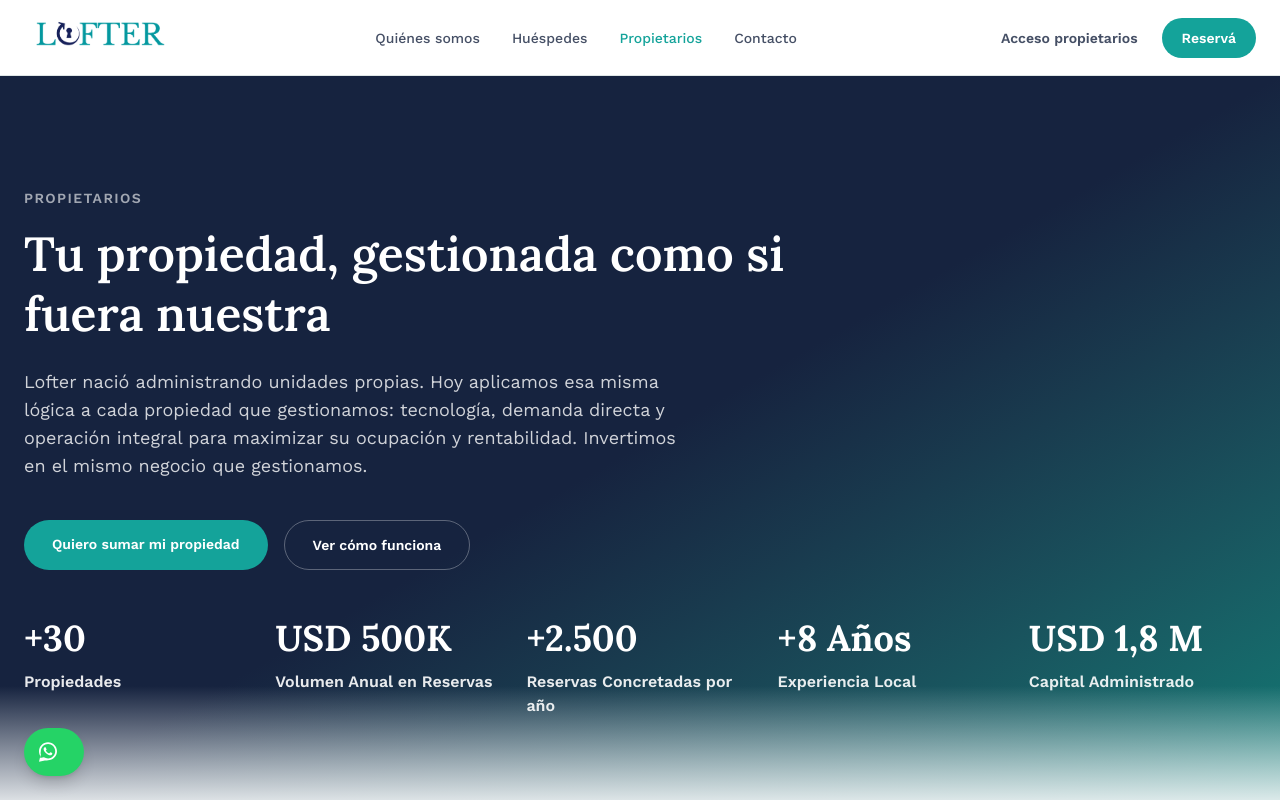
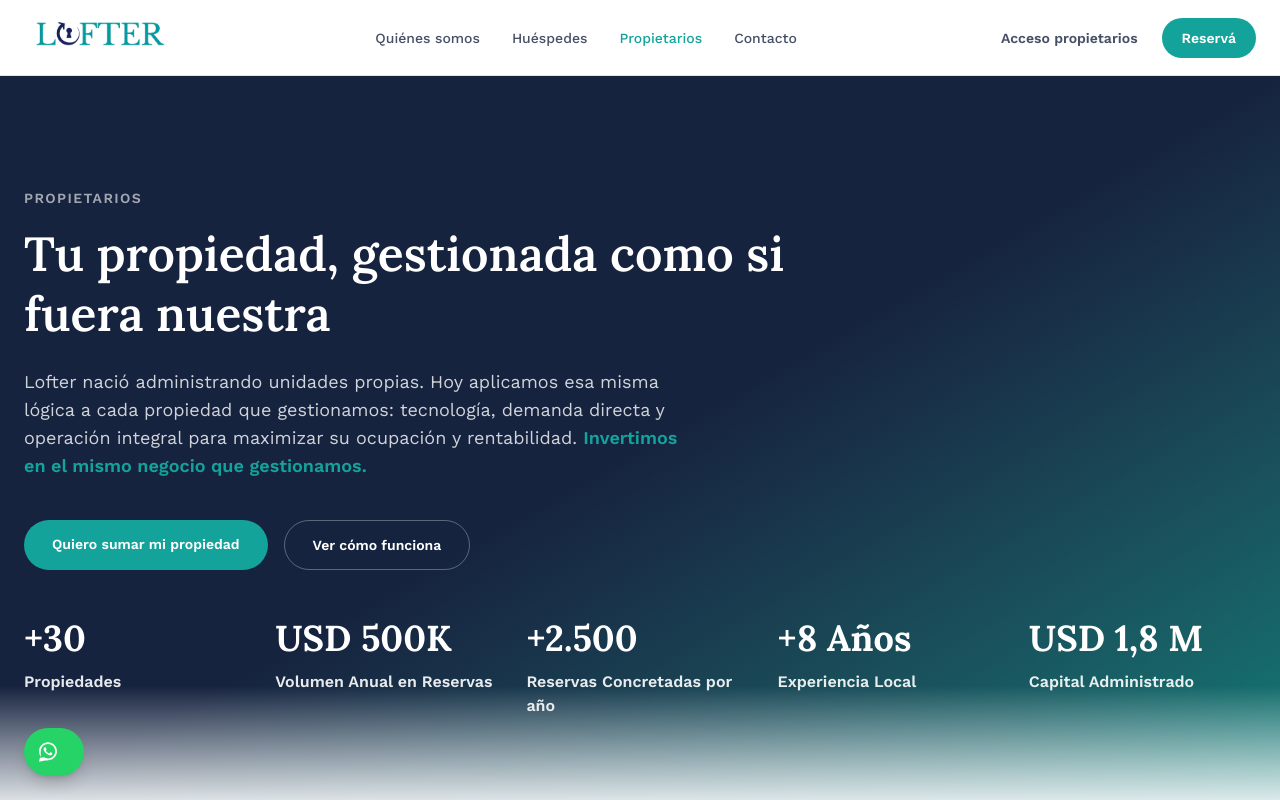
Before and after one commit to germanarias09-dotcom/lofter-site, a Next.js app: page /propietarios in a window 1280 px wide. Shown: the top 800 px of the page. Built offline with nearby package versions, Linux system fonts and the light colour scheme.

Commit message:
Destaca en teal la frase Invertimos en el mismo negocio que gestionamos

```diff
--- a/src/app/propietarios/page.tsx
+++ b/src/app/propietarios/page.tsx
@@ -144,8 +144,10 @@ export default function PropietariosPage() {
             <p className="mt-6 max-w-2xl text-lg text-white/80">
               Lofter nació administrando unidades propias. Hoy aplicamos esa misma
               lógica a cada propiedad que gestionamos: tecnología, demanda directa y
-              operación integral para maximizar su ocupación y rentabilidad.
-              Invertimos en el mismo negocio que gestionamos.
+              operación integral para maximizar su ocupación y rentabilidad.{" "}
+              <span className="font-semibold text-teal">
+                Invertimos en el mismo negocio que gestionamos.
+              </span>
             </p>
             <div className="mt-10 flex flex-wrap gap-4">
               <a
```
